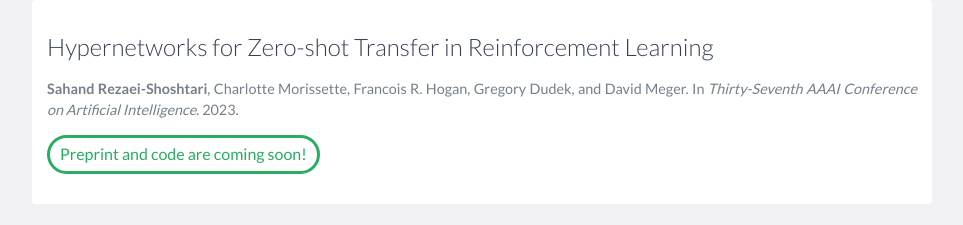
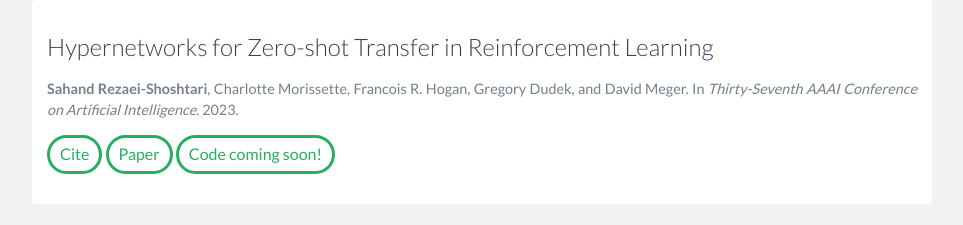
Before and after one commit to sahandrez/sahandrez.github.io, a website: page index.html in a window 1280 px wide. Shown: the part 2160-2385 px from the top of the page, without its empty margins (158-1121 px from the left). Drawn offline with nearby package versions, Linux system fonts and the light colour scheme; files whose address does not match are found by name.

Commit message:
Update AAAI links

```diff
--- a/index.html
+++ b/index.html
@@ -147,7 +147,9 @@
                             <b>Sahand Rezaei-Shoshtari</b>, Charlotte Morissette, Francois R. Hogan, Gregory Dudek, and David Meger. In
                             <i>Thirty-Seventh AAAI Conference on Artificial Intelligence</i>. 2023.
                         </p>
-                        <a href="" class="btn-rounded-base">Preprint and code are coming soon!</a>
+                        <a href="publications/aaai2023.bib" class="btn-rounded-base">Cite</a>
+                        <a href="https://arxiv.org/abs/2211.15457" class="btn-rounded-base">Paper</a>
+                        <a href="" class="btn-rounded-base">Code coming soon!</a>
                     </div>
                     <!-- End .project-info -->
                 </div>
```
Also changed, not shown: 1 other file.
